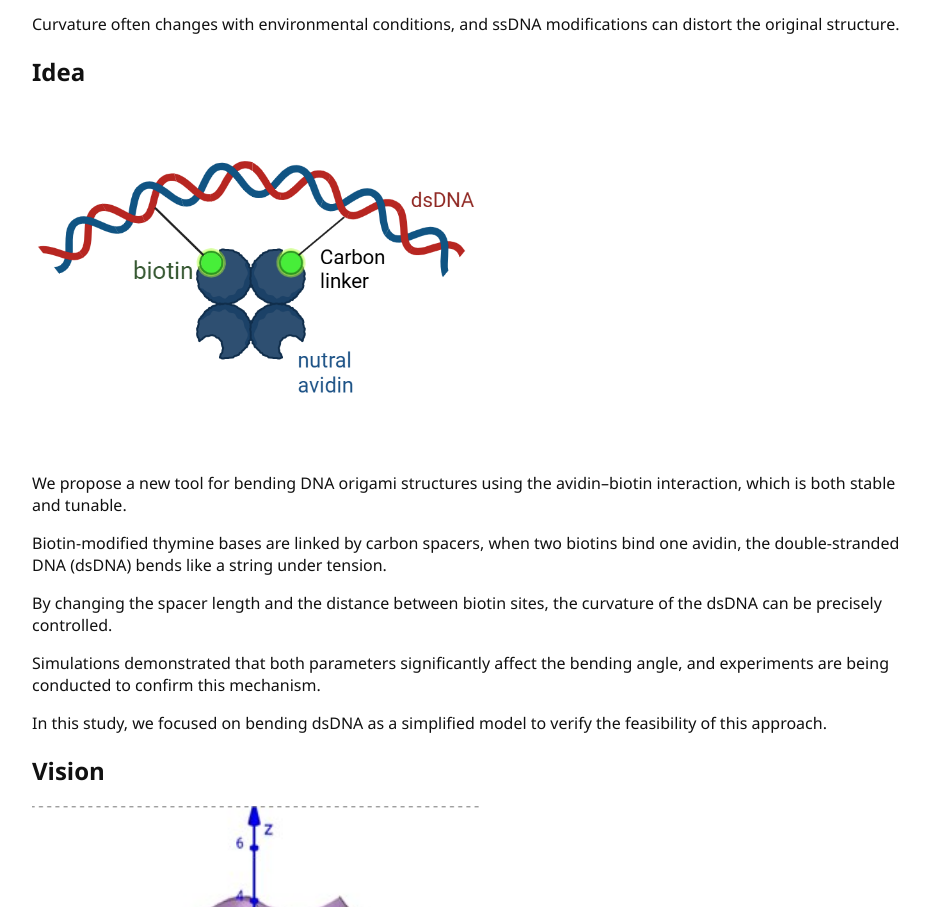
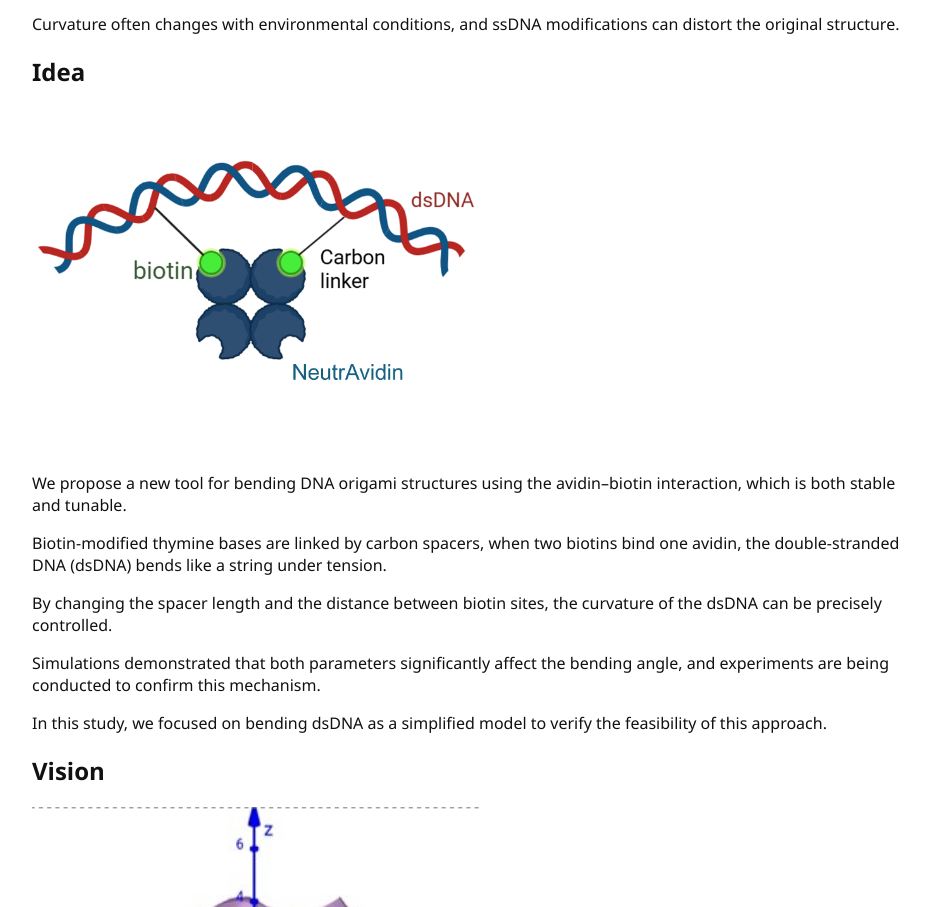
Before and after one commit to STbiomod2025/Wiki, a plain HTML site: page index.html in a window 1280 px wide. Shown: the part 1193-2100 px from the top of the page, without its empty margins (160-1090 px from the left). Drawn offline with Linux system fonts and the light colour scheme.

Commit message:
Update index.html

```diff
--- a/index.html
+++ b/index.html
@@ -52,7 +52,7 @@
 </p>
 
 <h1>Idea</h1>
-<img src="home-idea.png" style="margin-left: auto; margin-right: auto;" width=50%>
+<img src="idea.png" style="margin-left: auto; margin-right: auto;" width=50%>
   <p>We propose a new tool for bending DNA origami structures using the avidin–biotin interaction, which is both stable and tunable.
   </p>
   <p>Biotin-modified thymine bases are linked by carbon spacers, when two biotins bind one avidin, the double-stranded DNA (dsDNA) bends like a string under tension.
```
